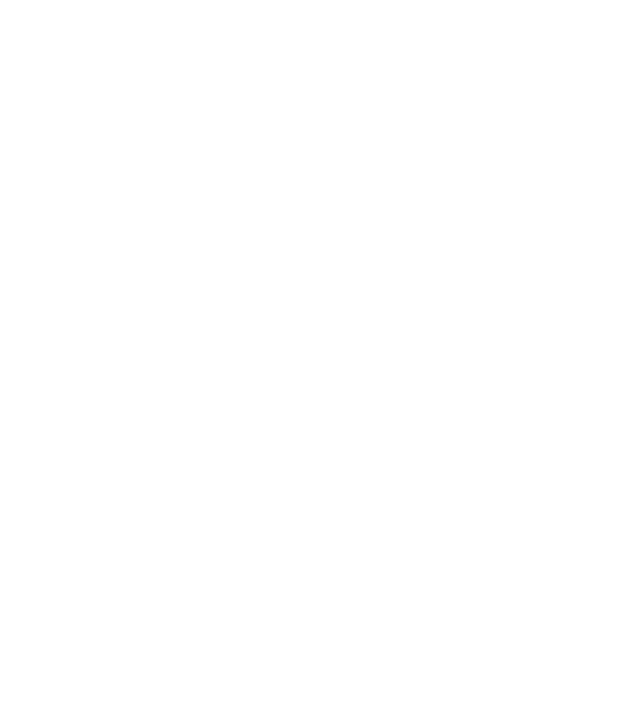
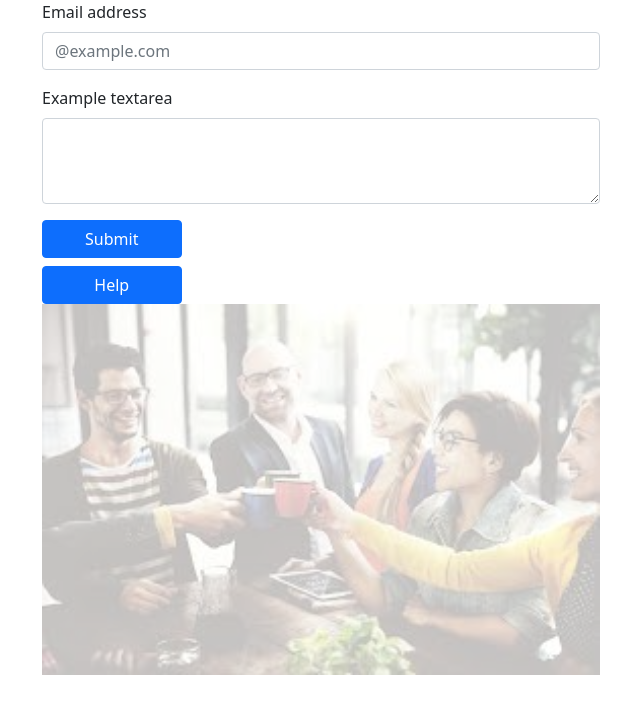
Before and after one commit to delugegt/login-form, a plain HTML site: page index.html in a window 1280 px wide. Shown: the whole page, without its empty margins (319-959 px from the left). Drawn offline with Linux system fonts and the light colour scheme; files that its build step writes are made by us from their sources.

Commit message:
commit do pc da ju

```diff
--- /dev/null
+++ b/css/style.css
@@ -0,0 +1,6 @@
+
+.bckground {
+  width: 100%;
+  height: auto;
+  opacity: 0.3;
+}
--- a/index.html
+++ b/index.html
@@ -7,9 +7,29 @@
     <title> Login Form </title>
 
   </head>
-  <section id="form">
-    <div class="container-fluid text-center" >
+  <section class="fomulario">
+    <div class="container ">
+      <div class="col-md-6 offset-md-3">
+        <div class ="row  emailRol">
+          <div class="mb-3">
+            <label for="exampleFormControlInput1" class="form-label">Email address</label>
+            <input type="email" class="form-control" id="exampleFormControlInput1" placeholder="@example.com">
+          </div>
+        </div>
+        <div class="row  emailRol">
+          <div class="mb-3">
+            <label for="exampleFormControlTextarea1" class="form-label">Example textarea</label>
+            <textarea class="form-control" id="exampleFormControlTextarea1" rows="3"></textarea>
+          </div>
+        </div>
+        <div class="d-grid gap-2 col-sm-3">
+          <button class="btn btn-primary" type="button">Submit</button>
+          <button class="btn btn-primary" type="button">Help</button>
+        </div>
+        <img src="img/download.jpg" class="bckground">
+      </div>
 
     </div>
   </section>
+
 </html>
```
Also changed, not shown: img/download.jpg (added).
